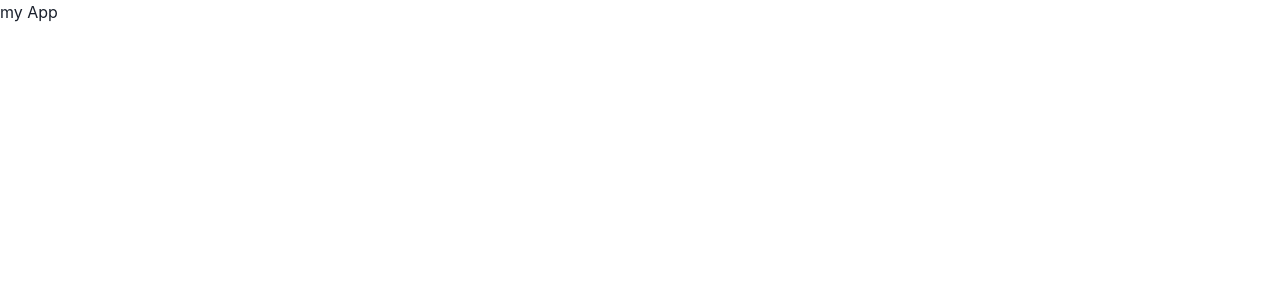
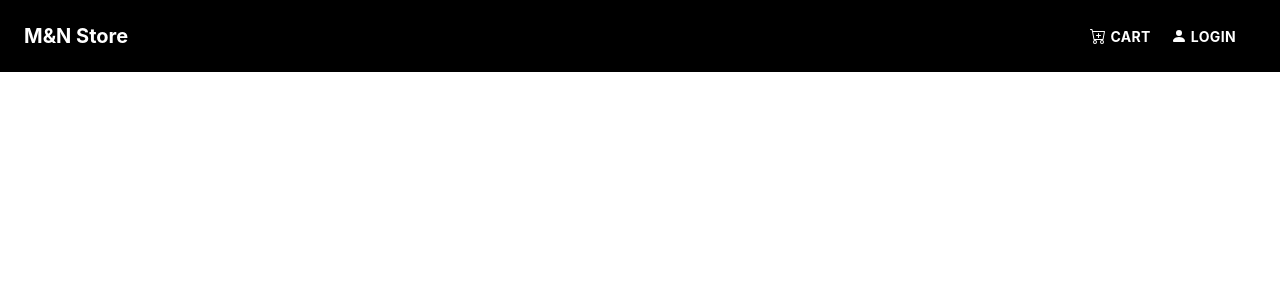
Before and after one commit to yaseenmalik008/E-Commerce, a React (Create React App) app in the folder frontend/: page / in a window 1280 px wide. Shown: the top 300 px of the page. Built offline with nearby package versions, Linux system fonts and the light colour scheme.

Commit message:
Step 3 completed. Create Header and Footer components done.

```diff
--- a/frontend/src/App.js
+++ b/frontend/src/App.js
@@ -1,8 +1,14 @@
 import React from 'react'
+import Footer from './Components/Footer'
+import Header from "./Components/Header"
 
 const App = () => {
   return (
-    <div>my App</div>
+   <>
+    <Header/>
+
+    <Footer/>
+   </>
   )
 }
 
--- /dev/null
+++ b/frontend/src/Components/Footer.js
@@ -0,0 +1,12 @@
+import React from 'react'
+import {Flex, Text} from "@chakra-ui/react"
+
+const Footer = () => {
+  return (
+   <Flex  as  ="footer" justifyContent="center" py ="5">
+    <Text>Copyright {new Date().getFullYear()}. All Right Reserved</Text>
+   </Flex>
+  )
+}
+
+export default Footer
--- /dev/null
+++ b/frontend/src/Components/Header.js
@@ -0,0 +1,72 @@
+import React, { useState } from "react";
+import { Flex, Heading, Link, Box, Icon } from "@chakra-ui/react";
+import {BsCartPlus,BsFillPersonFill} from "react-icons/bs"
+import {HiMenu} from "react-icons/hi"
+
+const Header = () => {
+    const [show ,setShow] = useState(false)
+  return (
+    <Flex
+      as="header"
+      alignItems="center"
+      justifyContent="space-between"
+      wrap="wrap"
+      py="6"
+      px="6"
+      bgColor="black"
+      w="100%"
+      pos="fixed"
+      top="0"
+      zIndex="99999"
+    >
+      <Heading
+        as="h1"
+        color="white"
+        fontWeight="bold"
+        size="md"
+        letterSpacing="md"
+      >
+        <Link href="/" _hover={{color :"teal.500", textDecor : "none"}}>M&N Store</Link>
+      </Heading>
+      <Box display={{base : "block",md :"none"}} onClick ={()=>setShow(!show)}>
+        <Icon as={HiMenu} color = "white"  w = "4" h="4" />
+      </Box>
+
+      <Box display={{base: show ? "block" : "none", md: "flex"}} width = {{base:"full",md : "auto"}}
+      mt ={{base:"3", md : "0"}}>
+        <Link
+        href="/cart"
+        fontSize="sm"
+        letterSpacing="wide"
+        color = "white"
+        textTransform="uppercase"
+        mr = "5"
+        display ="flex"
+        alignItems="center"
+        fontWeight="bold"
+        _hover = {{color : "teal.500"}}
+
+        >
+        <Icon as={BsCartPlus}  w = "4" h="4" mr = "1" />
+        Cart</Link>
+        <Link
+        href="/login"
+        fontSize="sm"
+        letterSpacing="wide"
+        color = "white"
+        textTransform="uppercase"
+        mr = "5"
+        display ="flex"
+        alignItems="center"
+        fontWeight="bold"
+        _hover = {{color : "teal.500"}}
+
+        >
+           <Icon as={BsFillPersonFill}  w = "4" h="4" mr = "1" />
+        Login</Link>
+      </Box>
+    </Flex>
+  );
+};
+
+export default Header;
```
